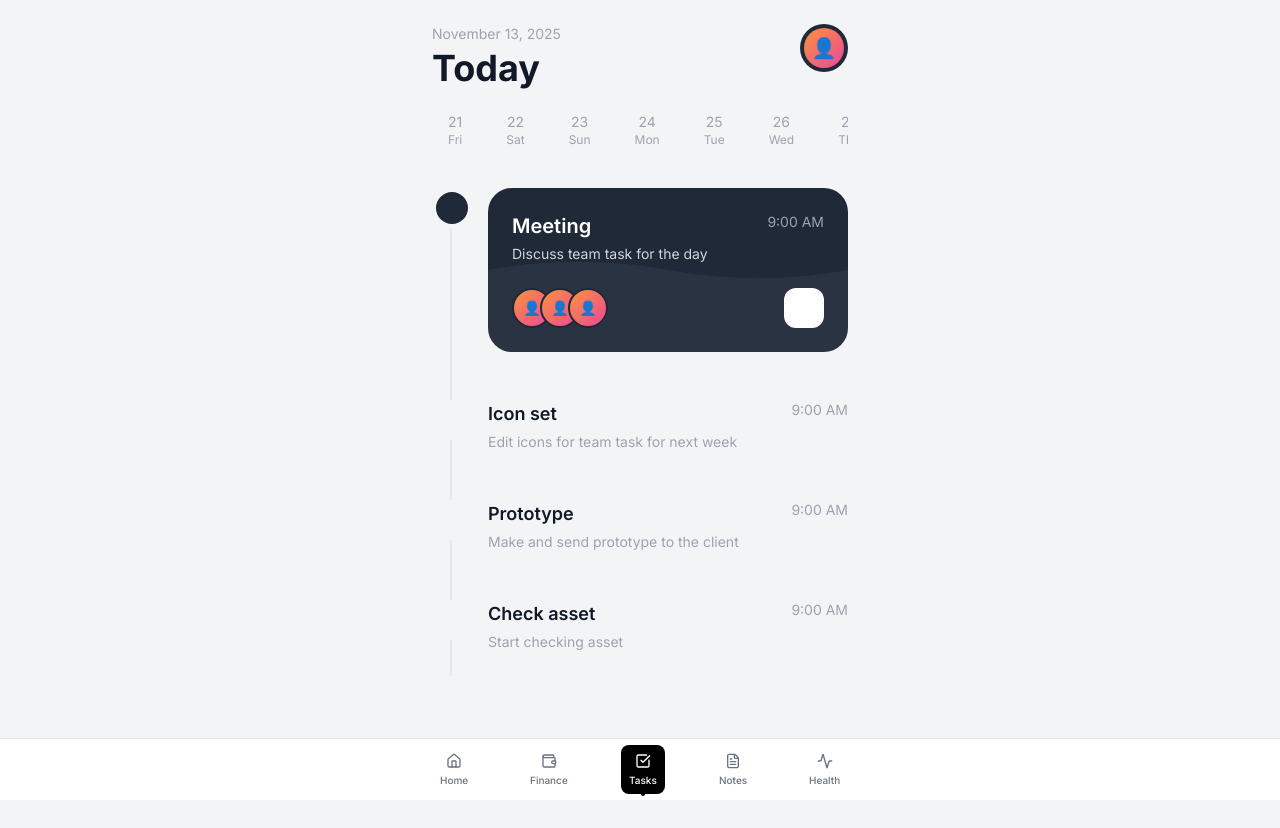
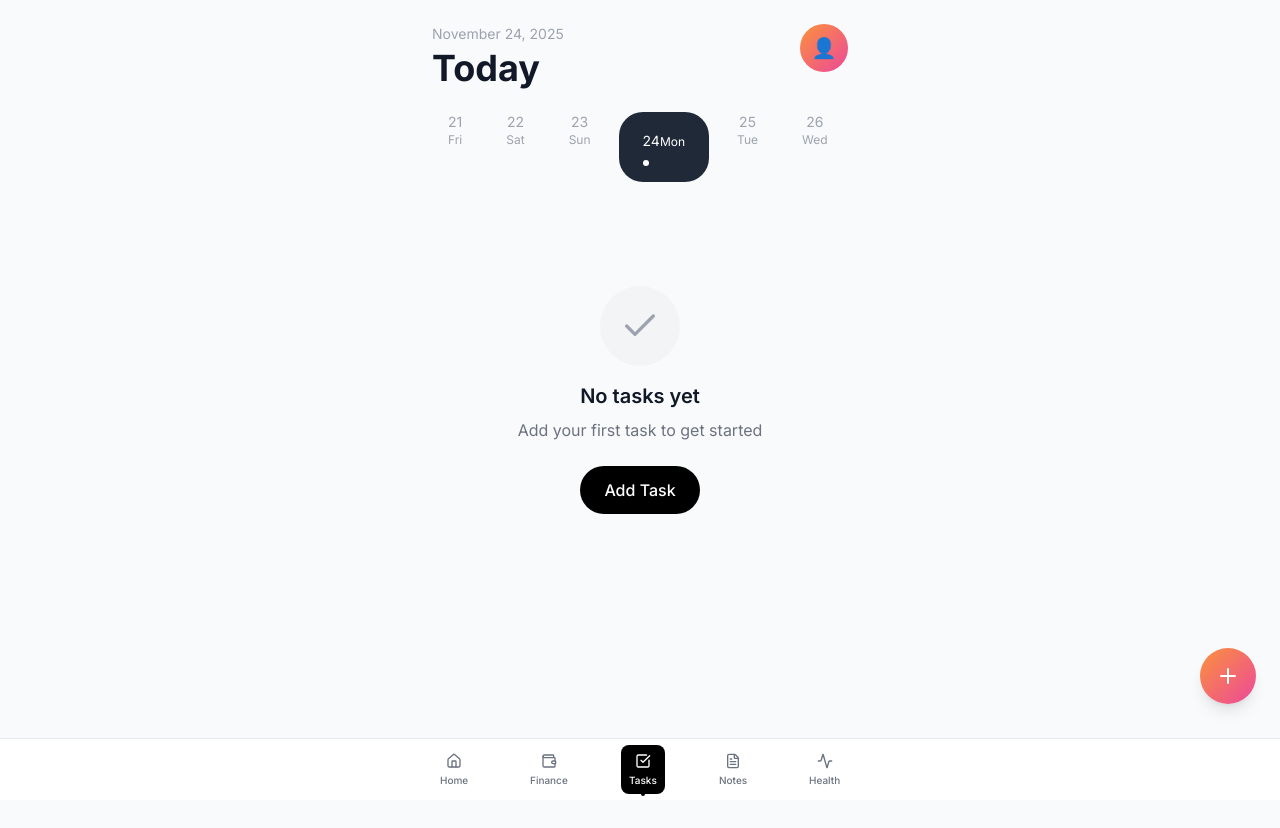
Before and after one commit to jayaprakash011105/NOTABLE, a React (Vite) app: page /tasks in a window 1280 px wide. After the commit the page ends 800 px from the top, so only its background shows below. Built offline with nearby package versions, Linux system fonts and the light colour scheme.

Commit message:
feat: complete task system with real-time data, localStorage, and floating add button

```diff
--- a/src/pages/Tasks.tsx
+++ b/src/pages/Tasks.tsx
@@ -1,5 +1,5 @@
-import { useState } from 'react';
-import { Plus, Check } from 'lucide-react';
+import { useState, useEffect } from 'react';
+import { Plus, Check, Trash2, Edit3 } from 'lucide-react';
 import ModalWrapper from '../components/ModalWrapper';
 import TaskForm from '../components/TaskForm';
 import ConfirmDialog from '../components/ConfirmDialog';
@@ -9,6 +9,7 @@ interface Task {
     title: string;
     description?: string;
     time?: string;
+    date?: string;
     category?: string;
     completed: boolean;
     featured?: boolean;
@@ -16,48 +17,63 @@ interface Task {
 }
 
 const Tasks = () => {
-    const [tasks, setTasks] = useState<Task[]>([
-        {
-            id: 1,
-            title: 'Meeting',
-            description: 'Discuss team task for the day',
-            completed: false,
-            time: '9:00 AM',
-            category: 'Work',
-            featured: true,
-            avatars: ['👤', '👤', '👤']
-        },
-        { id: 2, title: 'Icon set', description: 'Edit icons for team task for next week', completed: false, time: '9:00 AM', category: 'Design' },
-        { id: 3, title: 'Prototype', description: 'Make and send prototype to the client', completed: false, time: '9:00 AM', category: 'Design' },
-        { id: 4, title: 'Check asset', description: 'Start checking asset', completed: false, time: '9:00 AM', category: 'Work' },
-    ]);
-
+    const [tasks, setTasks] = useState<Task[]>([]);
     const [showAddModal, setShowAddModal] = useState(false);
     const [editingTask, setEditingTask] = useState<Task | null>(null);
     const [taskToDelete, setTaskToDelete] = useState<number | null>(null);
-    const [selectedDay, setSelectedDay] = useState(13);
+    const [selectedDate, setSelectedDate] = useState(new Date());
 
-    // Get current date
-    const currentDate = new Date();
-    const monthName = currentDate.toLocaleDateString('en-US', { month: 'long' });
-    const year = currentDate.getFullYear();
-    const dayOfMonth = currentDate.getDate();
+    // Load tasks from localStorage
+    useEffect(() => {
+        const savedTasks = localStorage.getItem('notable_tasks');
+        if (savedTasks) {
+            setTasks(JSON.parse(savedTasks));
+        }
+    }, []);
+
+    // Save tasks to localStorage whenever they change
+    useEffect(() => {
+        if (tasks.length > 0) {
+            localStorage.setItem('notable_tasks', JSON.stringify(tasks));
+        }
+    }, [tasks]);
+
+    // Get current date info
+    const monthName = selectedDate.toLocaleDateString('en-US', { month: 'long' });
+    const year = selectedDate.getFullYear();
+    const dayOfMonth = selectedDate.getDate();
+    const today = new Date();
+    const isToday = selectedDate.toDateString() === today.toDateString();
 
     // Generate week days
     const generateWeekDays = () => {
         const days = [];
-        for (let i = -3; i <= 3; i++) {
-            const date = new Date(currentDate);
-            date.setDate(dayOfMonth + i);
+        const startOfWeek = new Date(selectedDate);
+        startOfWeek.setDate(dayOfMonth - 3);
+
+        for (let i = 0; i < 7; i++) {
+            const date = new Date(startOfWeek);
+            date.setDate(startOfWeek.getDate() + i);
             days.push({
                 number: date.getDate(),
-                name: date.toLocaleDateString('en-US', { weekday: 'short' })
+                name: date.toLocaleDateString('en-US', { weekday: 'short' }),
+                date: date
             });
         }
         return days;
     };
 
     const weekDays = generateWeekDays();
+
+    // Filter tasks for selected date
+    const selectedDateString = selectedDate.toDateString();
+    const todayTasks = tasks.filter(task => {
+        if (!task.date) return isToday; // Tasks without dates show on today
+        return new Date(task.date).toDateString() === selectedDateString;
+    }).sort((a, b) => {
+        if (!a.time || !b.time) return 0;
+        return a.time.localeCompare(b.time);
+    });
 
     const handleToggleTask = (id: number) => {
         setTasks(tasks.map(task =>
@@ -67,12 +83,14 @@ const Tasks = () => {
 
     const handleAddTask = (taskData: Partial<Task>) => {
         const newTask: Task = {
-            id: Math.max(...tasks.map(t => t.id), 0) + 1,
+            id: Date.now(),
             title: taskData.title || '',
             description: taskData.description,
             time: taskData.time,
+            date: selectedDate.toISOString(),
             category: taskData.category,
-            completed: false
+            completed: false,
+            featured: taskData.featured || false
         };
         setTasks([...tasks, newTask]);
         setShowAddModal(false);
@@ -94,23 +112,26 @@ const Tasks = () => {
         }
     };
 
+    const handleDateSelect = (date: Date) => {
+        setSelectedDate(date);
+    };
+
     return (
-        <div className="min-h-screen bg-gray-100 dark:bg-black pb-32">
+        <div className="min-h-screen bg-gray-50 dark:bg-black pb-32">
             <div className="max-w-md mx-auto px-4 py-6">
                 {/* Header */}
                 <div className="flex items-start justify-between mb-6">
                     <div>
-                        <p className="text-sm text-gray-400 mb-1">{monthName} {selectedDay}, {year}</p>
-                        <h1 className="text-4xl font-bold">Today</h1>
+                        <p className="text-sm text-gray-400 mb-1">
+                            {monthName} {dayOfMonth}, {year}
+                        </p>
+                        <h1 className="text-4xl font-bold">
+                            {isToday ? 'Today' : weekDays.find(d => d.date.toDateString() === selectedDateString)?.name || 'Tasks'}
+                        </h1>
                     </div>
-                    <button
-                        onClick={() => setShowAddModal(true)}
-                        className="w-12 h-12 rounded-full bg-gray-800 dark:bg-gray-700 flex items-center justify-center hover:scale-105 transition-all"
-                    >
-                        <div className="w-10 h-10 rounded-full bg-gradient-to-br from-orange-400 to-pink-500 flex items-center justify-center">
-                            <span className="text-xl">👤</span>
+                    <div className="w-12 h-12 rounded-full bg-gradient-to-br from-orange-400 to-pink-500 flex items-center justify-center text-xl">
+                        👤
                     </div>
-                    </button>
                 </div>
 
                 {/* Day Selector */}
@@ -118,42 +139,61 @@ const Tasks = () => {
                     {weekDays.map((day, index) => (
                         <button
                             key={index}
-                            onClick={() => setSelectedDay(day.number)}
-                            className={`flex-shrink-0 transition-all duration-300 ${selectedDay === day.number
+                            onClick={() => handleDateSelect(day.date)}
+                            className={`flex-shrink-0 transition-all duration-300 ${day.date.toDateString() === selectedDateString
                                     ? 'bg-gray-800 dark:bg-gray-700 text-white px-6 py-4 rounded-3xl'
                                     : 'flex flex-col items-center px-4'
                                 }`}
                         >
-                            <span className={`text-sm ${selectedDay === day.number ? 'mb-1' : 'text-gray-400'}`}>
+                            <span className={`text-sm ${day.date.toDateString() === selectedDateString ? 'mb-1' : 'text-gray-400'}`}>
                                 {day.number}
                             </span>
-                            <span className={`text-xs ${selectedDay === day.number ? '' : 'text-gray-400'}`}>
+                            <span className={`text-xs ${day.date.toDateString() === selectedDateString ? '' : 'text-gray-400'}`}>
                                 {day.name}
                             </span>
-                            {selectedDay === day.number && (
+                            {day.date.toDateString() === selectedDateString && (
                                 <div className="w-1.5 h-1.5 bg-white rounded-full mt-2"></div>
                             )}
                         </button>
                     ))}
                 </div>
 
-                {/* Timeline */}
+                {/* Tasks or Empty State */}
+                {todayTasks.length === 0 ? (
+                    <div className="text-center py-16">
+                        <div className="w-20 h-20 mx-auto mb-4 rounded-full bg-gray-100 dark:bg-gray-800 flex items-center justify-center">
+                            <Check className="w-10 h-10 text-gray-400" />
+                        </div>
+                        <h3 className="text-xl font-semibold mb-2">No tasks yet</h3>
+                        <p className="text-gray-500 dark:text-gray-400 mb-6">
+                            Add your first task to get started
+                        </p>
+                        <button
+                            onClick={() => setShowAddModal(true)}
+                            className="px-6 py-3 bg-black dark:bg-white text-white dark:text-black rounded-full font-medium hover:scale-105 transition-all"
+                        >
+                            Add Task
+                        </button>
+                    </div>
+                ) : (
+                    /* Timeline */
                     <div className="relative">
                         {/* Timeline Line */}
                         <div className="absolute left-[18px] top-0 bottom-0 w-0.5 bg-gray-200 dark:bg-gray-800"></div>
 
                         {/* Tasks */}
                         <div className="space-y-6">
-                        {tasks.map((task, index) => (
-                            <div key={task.id} className="relative flex gap-4">
+                            {todayTasks.map((task, index) => (
+                                <div key={task.id} className="relative flex gap-4 group">
                                     {/* Timeline Dot */}
                                     <div
-                                    className={`relative z-10 flex-shrink-0 w-10 h-10 rounded-full border-4 flex items-center justify-center transition-all ${task.completed
-                                            ? 'bg-gray-800 dark:bg-gray-700 border-gray-100 dark:border-gray-900'
+                                        className={`relative z-10 flex-shrink-0 w-10 h-10 rounded-full border-4 flex items-center justify-center transition-all cursor-pointer ${task.completed
+                                                ? 'bg-gray-800 dark:bg-gray-700 border-gray-50 dark:border-black'
                                                 : task.featured
-                                                ? 'bg-gray-800 dark:bg-gray-700 border-gray-100 dark:border-gray-900'
-                                                : 'bg-gray-100 dark:bg-black border-gray-100 dark:border-gray-900'
+                                                    ? 'bg-gray-800 dark:bg-gray-700 border-gray-50 dark:border-black'
+                                                    : 'bg-gray-50 dark:bg-black border-gray-50 dark:border-black hover:bg-gray-200 dark:hover:bg-gray-900'
                                             }`}
+                                        onClick={() => handleToggleTask(task.id)}
                                     >
                                         {task.completed && (
                                             <Check className="w-5 h-5 text-white" />
@@ -174,12 +214,32 @@ const Tasks = () => {
                                                     </svg>
                                                 </div>
 
+                                                {/* Edit/Delete buttons */}
+                                                <div className="absolute top-4 right-4 opacity-0 group-hover:opacity-100 transition-opacity flex gap-2">
+                                                    <button
+                                                        onClick={() => setEditingTask(task)}
+                                                        className="w-8 h-8 rounded-full bg-white/20 backdrop-blur-sm flex items-center justify-center hover:bg-white/30 transition"
+                                                    >
+                                                        <Edit3 className="w-4 h-4" />
+                                                    </button>
+                                                    <button
+                                                        onClick={() => setTaskToDelete(task.id)}
+                                                        className="w-8 h-8 rounded-full bg-red-500/20 backdrop-blur-sm flex items-center justify-center hover:bg-red-500/30 transition"
+                                                    >
+                                                        <Trash2 className="w-4 h-4" />
+                                                    </button>
+                                                </div>
+
                                                 <div className="relative flex items-start justify-between mb-4">
-                                                <div>
+                                                    <div className="flex-1 pr-20">
                                                         <h3 className="text-xl font-semibold mb-1">{task.title}</h3>
+                                                        {task.description && (
                                                             <p className="text-sm text-gray-300">{task.description}</p>
+                                                        )}
                                                     </div>
+                                                    {task.time && (
                                                         <span className="text-sm text-gray-400">{task.time}</span>
+                                                    )}
                                                 </div>
 
                                                 <div className="relative flex items-center justify-between mt-6">
@@ -200,7 +260,7 @@ const Tasks = () => {
                                                         onClick={() => handleToggleTask(task.id)}
                                                         className={`w-10 h-10 rounded-xl flex items-center justify-center transition-all ${task.completed
                                                                 ? 'bg-green-500'
-                                                            : 'bg-white text-gray-800'
+                                                                : 'bg-white text-gray-800 hover:bg-gray-100'
                                                             }`}
                                                     >
                                                         {task.completed && <Check className="w-5 h-5 text-white" />}
@@ -209,20 +269,47 @@ const Tasks = () => {
                                             </div>
                                         ) : (
                                             /* Regular Task */
-                                        <div
+                                            <div className="cursor-pointer">
+                                                <div className="flex items-start justify-between mb-1">
+                                                    <div className="flex-1">
+                                                        <h3
                                                             onClick={() => handleToggleTask(task.id)}
-                                            className="cursor-pointer group"
+                                                            className={`font-semibold text-lg transition-all ${task.completed ? 'line-through text-gray-400' : 'hover:text-gray-600 dark:hover:text-gray-300'
+                                                                }`}
                                                         >
-                                            <div className="flex items-start justify-between mb-1">
-                                                <h3 className={`font-semibold text-lg ${task.completed ? 'line-through text-gray-400' : ''
-                                                    }`}>
                                                             {task.title}
                                                         </h3>
-                                                <span className="text-sm text-gray-400">{task.time}</span>
+                                                        {task.description && (
+                                                            <p className="text-sm text-gray-400 mt-1">{task.description}</p>
+                                                        )}
+                                                        {task.category && (
+                                                            <span className="inline-block mt-2 px-3 py-1 bg-gray-100 dark:bg-gray-800 rounded-full text-xs text-gray-600 dark:text-gray-400">
+                                                                {task.category}
+                                                            </span>
+                                                        )}
                                                     </div>
-                                            {task.description && (
-                                                <p className="text-sm text-gray-400">{task.description}</p>
+                                                    {task.time && (
+                                                        <span className="text-sm text-gray-400 ml-4">{task.time}</span>
                                                     )}
+                                                </div>
+
+                                                {/* Action buttons on hover */}
+                                                <div className="flex gap-2 mt-3 opacity-0 group-hover:opacity-100 transition-opacity">
+                                                    <button
+                                                        onClick={() => setEditingTask(task)}
+                                                        className="px-3 py-1.5 rounded-lg bg-gray-100 dark:bg-gray-800 text-sm hover:bg-gray-200 dark:hover:bg-gray-700 transition flex items-center gap-1"
+                                                    >
+                                                        <Edit3 className="w-3 h-3" />
+                                                        Edit
+                                                    </button>
+                                                    <button
+                                                        onClick={() => setTaskToDelete(task.id)}
+                                                        className="px-3 py-1.5 rounded-lg bg-red-50 dark:bg-red-900/20 text-red-500 text-sm hover:bg-red-100 dark:hover:bg-red-900/30 transition flex items-center gap-1"
+                                                    >
+                                                        <Trash2 className="w-3 h-3" />
+                                                        Delete
+                                                    </button>
+                                                </div>
                                             </div>
                                         )}
                                     </div>
@@ -230,7 +317,16 @@ const Tasks = () => {
                             ))}
                         </div>
                     </div>
+                )}
             </div>
+
+            {/* Floating Add Button */}
+            <button
+                onClick={() => setShowAddModal(true)}
+                className="fixed bottom-24 right-6 w-14 h-14 bg-gradient-to-br from-orange-400 to-pink-500 rounded-full flex items-center justify-center text-white shadow-lg hover:scale-110 transition-all z-50"
+            >
+                <Plus className="w-6 h-6" />
+            </button>
 
             {/* Add Task Modal */}
             <ModalWrapper
```
Lines whose indentation alone changed are shown as unchanged.
